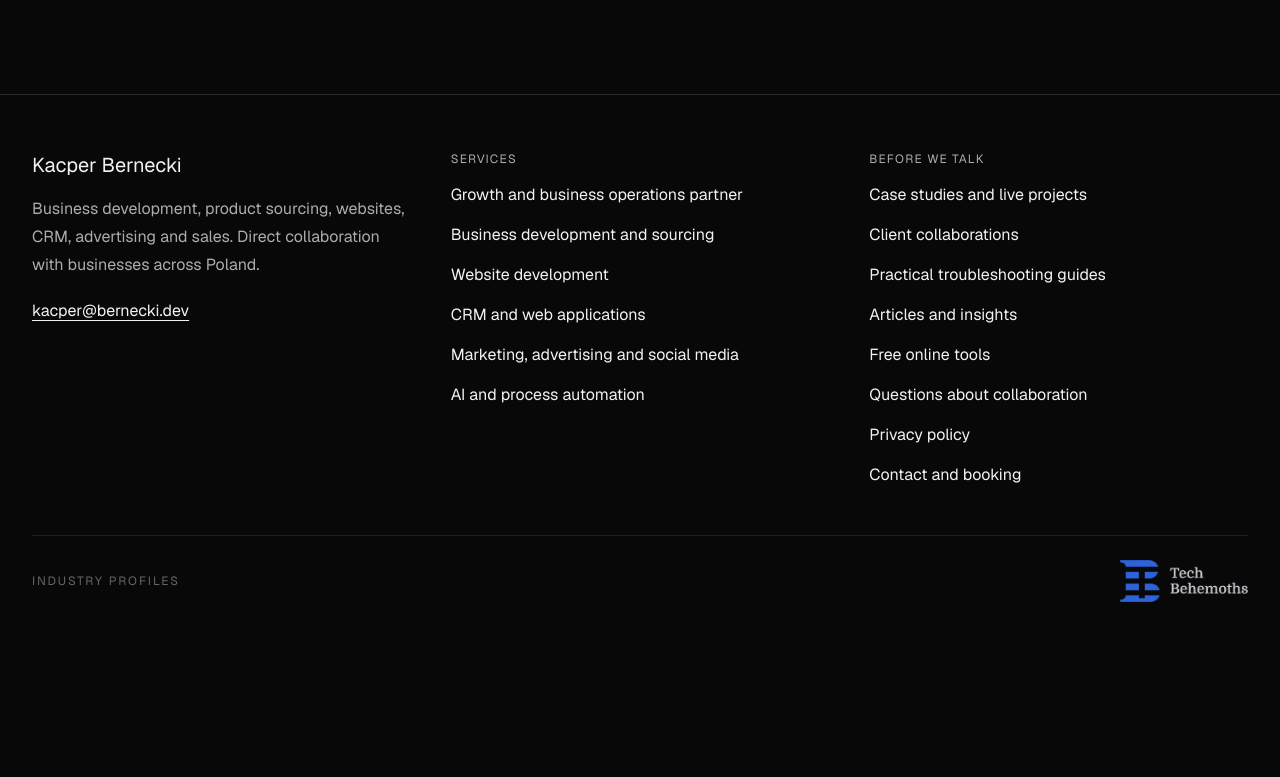
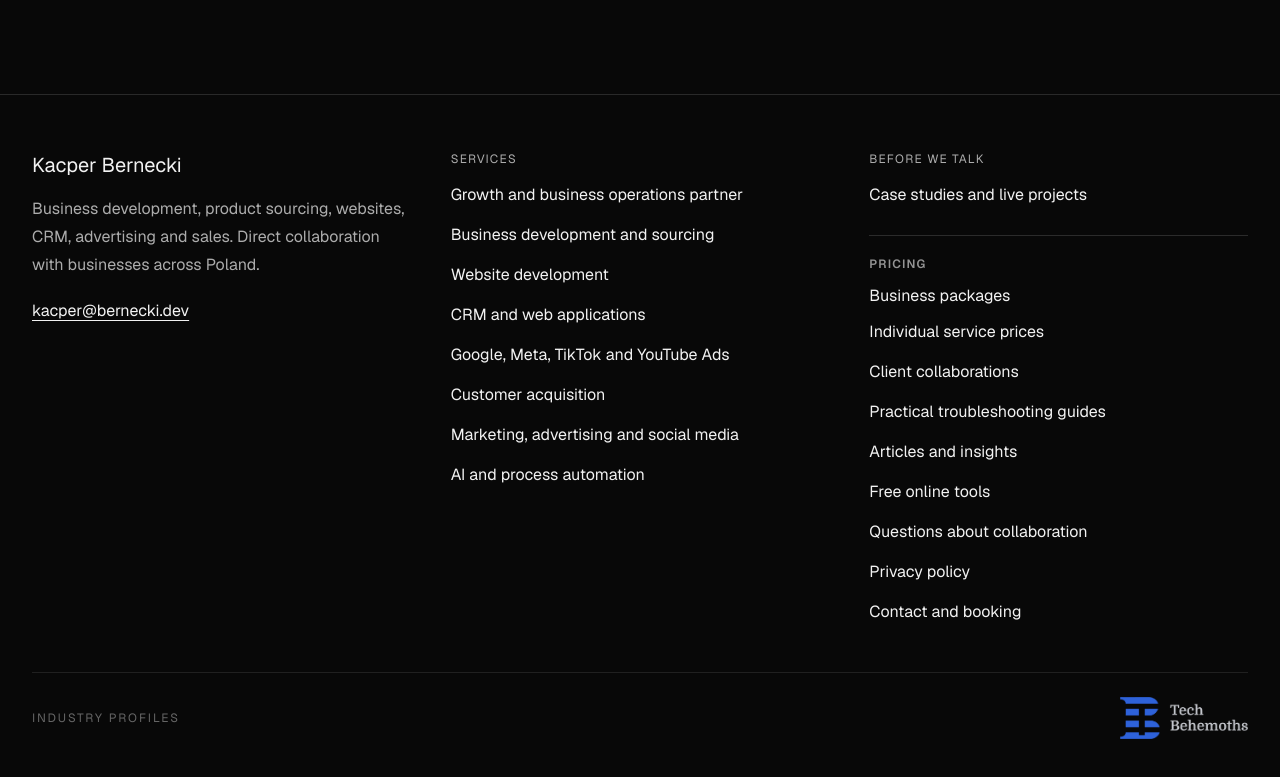
Before and after one commit to ft4k696bk6-prog/kacper-portfolio, a Next.js app: page /en/pricing in a window 1280 px wide. Shown: the part 3278-4055 px from the top of the page. Before the commit the page ends 3936 px from the top, so only its background shows below. Built offline with nearby package versions, Linux system fonts and the light colour scheme; no server answers.

Commit message:
fix(i18n): locale-aware menus, CTA and English guide service links

```diff
--- a/src/components/SiteFooter.tsx
+++ b/src/components/SiteFooter.tsx
@@ -18,31 +18,31 @@ export function SiteFooter() {
       </div>
       <nav aria-label={english?"Services":"Oferta"} className="space-y-4 text-white">
         <p className="text-xs uppercase tracking-widest text-white/70">{english?"Services":"Oferta"}</p>
-        <Link className="block" href="/partner-w-rozwoju-biznesu">{english?"Growth and business operations partner":"Partner w rozwoju biznesu"}</Link>
+        <Link className="block" href={english?"/en/business":"/partner-w-rozwoju-biznesu"}>{english?"Growth and business operations partner":"Partner w rozwoju biznesu"}</Link>
         <Link className="block" href={english?"/en/business":"/rozwoj-biznesu"}>{english?"Business development and sourcing":"Rozwój biznesu i sourcing"}</Link>
         <Link className="block" href={english?"/en/services/websites":"/tworzenie-stron-internetowych"}>{english?"Website development":"Tworzenie stron internetowych"}</Link>
         <Link className="block" href={english?"/en/services/crm":"/crm-i-aplikacje-webowe"}>{english?"CRM and web applications":"CRM i aplikacje webowe"}</Link>
-        {!english && <Link className="block" href="/reklamy-online">Reklamy Google, Meta, TikTok i YouTube</Link>}
-        {!english && <Link className="block" href="/pozyskiwanie-klientow">Jak pomagam zdobywać klientów</Link>}
+        <Link className="block" href={english?"/en/advertising":"/reklamy-online"}>{english?"Google, Meta, TikTok and YouTube Ads":"Reklamy Google, Meta, TikTok i YouTube"}</Link>
+        <Link className="block" href={english?"/en/customer-acquisition":"/pozyskiwanie-klientow"}>{english?"Customer acquisition":"Jak pomagam zdobywać klientów"}</Link>
 
         {!english && <Link className="block" href="/crm-dla-firm-handlowych">CRM dla firm handlowych</Link>}
         {!english && <Link className="block" href="/automatyzacja-leadow-i-sprzedazy">Automatyzacja leadów i sprzedaży</Link>}
         <Link className="block" href={english?"/en/services/marketing":"/marketing-i-reklamy"}>{english?"Marketing, advertising and social media":"Marketing, reklamy i social media"}</Link>
         {!english && <Link className="block" href="/uslugi">Usługi dla firm w całej Polsce</Link>}
-        <Link className="block" href="/wdrozenia-ai-dla-firm">{english?"AI and process automation":"AI i automatyzacje dla firm"}</Link>
+        <Link className="block" href={english?"/en/services/automation":"/wdrozenia-ai-dla-firm"}>{english?"AI and process automation":"AI i automatyzacje dla firm"}</Link>
       </nav>
       <nav aria-label={english?"Before we talk":"Poznaj współpracę"} className="space-y-4 text-white">
         <p className="text-xs uppercase tracking-widest text-white/70">{english?"Before we talk":"Przed rozmową"}</p>
         <Link className="block" href={english?"/en/case-studies":"/case-studies"}>{english?"Case studies and live projects":"Realizacje i działające projekty"}</Link>
         {!english && <Link className="block" href="/realizacje">Pozostałe realizacje</Link>}
-        {!english && <div className="mt-7 space-y-3 border-t border-white/15 pt-5"><p className="text-xs font-semibold uppercase tracking-widest text-white/60">Cennik</p><Link className="block" href="/pakiety">Pakiety dla firm</Link><Link className="block" href="/cennik">Ceny pojedynczych usług</Link></div>}
+        <div className="mt-7 space-y-3 border-t border-white/15 pt-5"><p className="text-xs font-semibold uppercase tracking-widest text-white/60">{english?"Pricing":"Cennik"}</p><Link className="block" href={english?"/en/packages":"/pakiety"}>{english?"Business packages":"Pakiety dla firm"}</Link><Link className="block" href={english?"/en/pricing":"/cennik"}>{english?"Individual service prices":"Ceny pojedynczych usług"}</Link></div>
         <Link className="block" href="/#collaborations">{english?"Client collaborations":"Współprace z firmami"}</Link>
         <Link className="block" href={english?"/en/guides":"/poradniki"}>{english?"Practical troubleshooting guides":"Poradniki dla przedsiębiorców"}</Link>
         <Link className="block" href={english?"/en/blog":"/blog"}>{english?"Articles and insights":"Blog i artykuły"}</Link>
         <Link className="block" href={english?"/en/tools":"/narzedzia"}>{english?"Free online tools":"Darmowe narzędzia online"}</Link>
         <Link className="block" href="/#faq">{english?"Questions about collaboration":"Pytania o współpracę"}</Link>
-        <Link className="block" href="/polityka-prywatnosci">{english?"Privacy policy":"Polityka prywatności"}</Link>
-        <Link className="block" href="/kontakt">{english?"Contact and booking":"Kontakt i wycena"}</Link>
+        <Link className="block" href={english?"/en/privacy":"/polityka-prywatnosci"}>{english?"Privacy policy":"Polityka prywatności"}</Link>
+        <Link className="block" href={english?"/en/contact":"/kontakt"}>{english?"Contact and booking":"Kontakt i wycena"}</Link>
       </nav>
     </div>
     <div className="mx-auto mt-12 max-w-7xl border-t border-white/10 pt-6">
```
